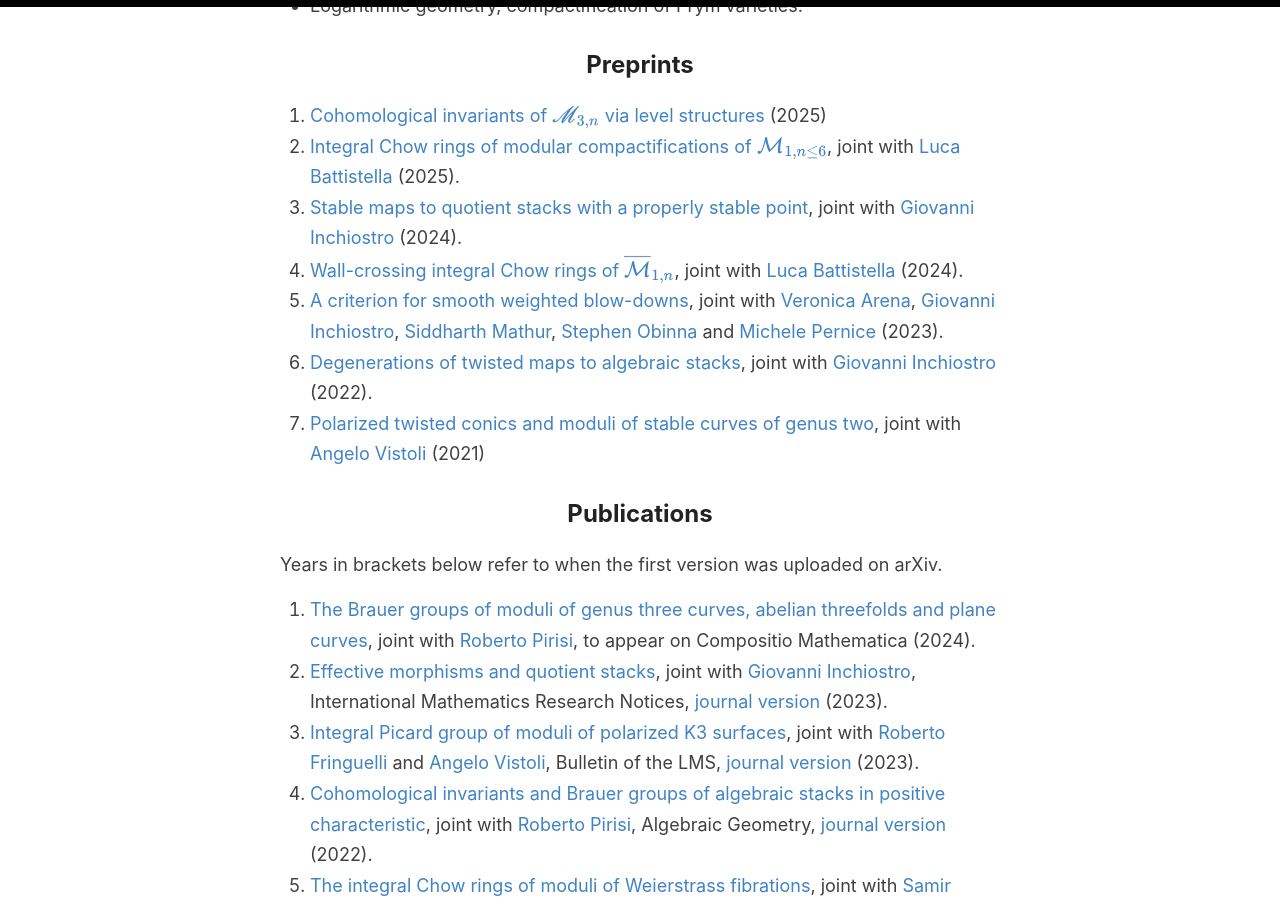
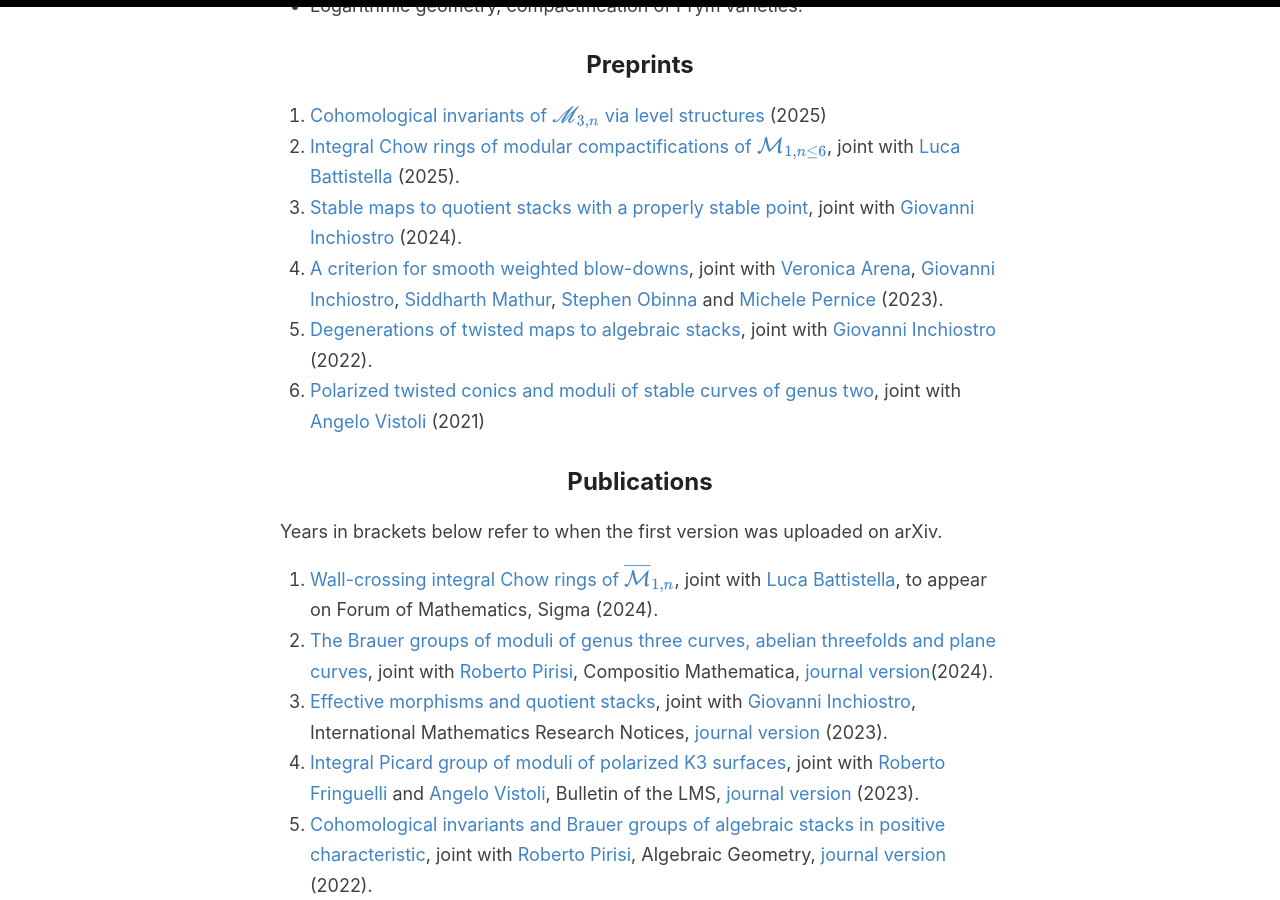
Before and after one commit to anddil/anddil.github.io, a Jekyll site: the page built from _pages/research.md, in a window 1280 px wide and 900 px high, scrolled down 663 px. Built offline with Jekyll 4.4.1, drawn with Linux system fonts in a browser that asks for light colours.

Commit message:
Update research.md

```diff
--- a/_pages/research.md
+++ b/_pages/research.md
@@ -49,7 +48,8 @@ The kind of techniques that I use include stack-theoretical methods, logarithmic
 ## Publications
 Years in brackets below refer to when the first version was uploaded on arXiv.
 
-1. [The Brauer groups of moduli of genus three curves, abelian threefolds and plane curves](https://arxiv.org/abs/2402.06620), joint with [Roberto Pirisi](https://sites.google.com/view/rpirisi/home), to appear on Compositio Mathematica (2024).
+1. [Wall-crossing integral Chow rings of $\overline{\mathcal{M}}_{1,n}$](https://arxiv.org/abs/2402.14644), joint with [Luca Battistella](https://sites.google.com/view/luca-battistella/home), to appear on Forum of Mathematics, Sigma (2024).
+1. [The Brauer groups of moduli of genus three curves, abelian threefolds and plane curves](https://arxiv.org/abs/2402.06620), joint with [Roberto Pirisi](https://sites.google.com/view/rpirisi/home), Compositio Mathematica, [journal version](https://www.cambridge.org/core/journals/compositio-mathematica/article/abs/brauer-groups-of-moduli-of-genus-three-curves-abelian-threefolds-and-plane-curves/5E05825EB4CAAF9791F6ADA9653BE7CD)(2024).
 1. [Effective morphisms and quotient stacks](https://arxiv.org/abs/2303.10751), joint with [Giovanni Inchiostro](https://sites.math.washington.edu/~ginchios/), International Mathematics Research Notices, [journal version](https://doi.org/10.1093/imrn/rnae010) (2023).
 1. [Integral Picard group of moduli of polarized K3 surfaces](https://arxiv.org/abs/2305.07574), joint with [Roberto Fringuelli](https://sites.google.com/view/roberto-fringuelli/home-page) and [Angelo Vistoli](http://homepage.sns.it/vistoli/), Bulletin of the LMS, [journal version](https://doi.org/10.1112/blms.12968) (2023).
 1. [Cohomological invariants and Brauer groups of algebraic stacks in positive characteristic](https://arxiv.org/abs/2207.08792), joint with [Roberto Pirisi](https://sites.google.com/view/rpirisi/home), Algebraic Geometry, [journal version](https://algebraicgeometry.nl/issues/69) (2022).
```
Also changed, not shown: other parts of _pages/research.md (+0 -1 lines).
